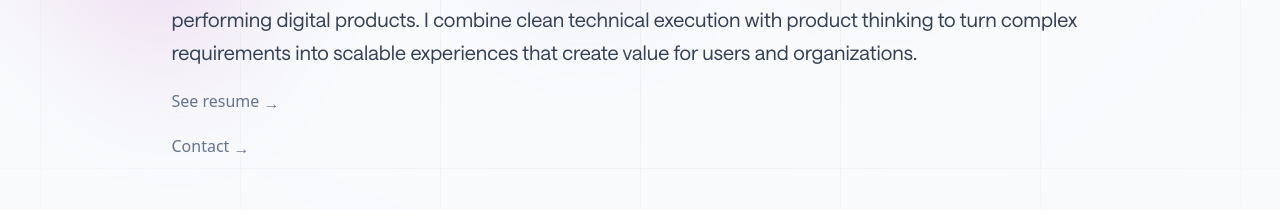
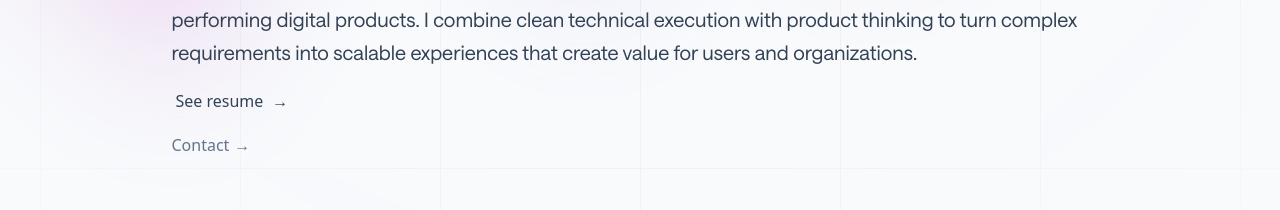
Before and after one commit to Andrewsando/Portfolio, a React (Create React App) app: page / in a window 1280 px wide. In both pictures the pointer is over the link 225 px from the left and 523 px from the top of the page. Shown: the part 432-642 px from the top of the page. Built offline with nearby package versions, Linux system fonts and the light colour scheme.

Commit message:
Animate about links
Co-authored-by: Copilot App <223556219+Copilot@users.noreply.github.com>

```diff
--- a/src/components/core-ui/about/about.css
+++ b/src/components/core-ui/about/about.css
@@ -33,13 +33,45 @@
 }
 
 .resumeLink{
+  align-items: center;
   color: #64748B;
+  display: inline-flex;
+  gap: .3rem;
   padding-top: 20px;
+  transition: color 250ms ease-in-out, transform 250ms ease-in-out;
+  width: fit-content;
+}
+
+.resumeLink:hover,
+.resumeLink:focus-visible {
+  color: #334155;
+  outline: none;
+  transform: translateX(4px);
 }
 
 .aboutArrow{
+  display: inline-block;
   transition: transform 0.3s ease-in-out;
   vertical-align: middle;
+}
+
+.resumeLink:hover .aboutArrow,
+.resumeLink:focus-visible .aboutArrow {
+  transform: translateX(4px);
+}
+
+@media (prefers-reduced-motion: reduce) {
+  .resumeLink,
+  .aboutArrow {
+    transition: none;
+  }
+
+  .resumeLink:hover,
+  .resumeLink:focus-visible,
+  .resumeLink:hover .aboutArrow,
+  .resumeLink:focus-visible .aboutArrow {
+    transform: none;
+  }
 }
 
 @media (min-width: 601px) {
```
